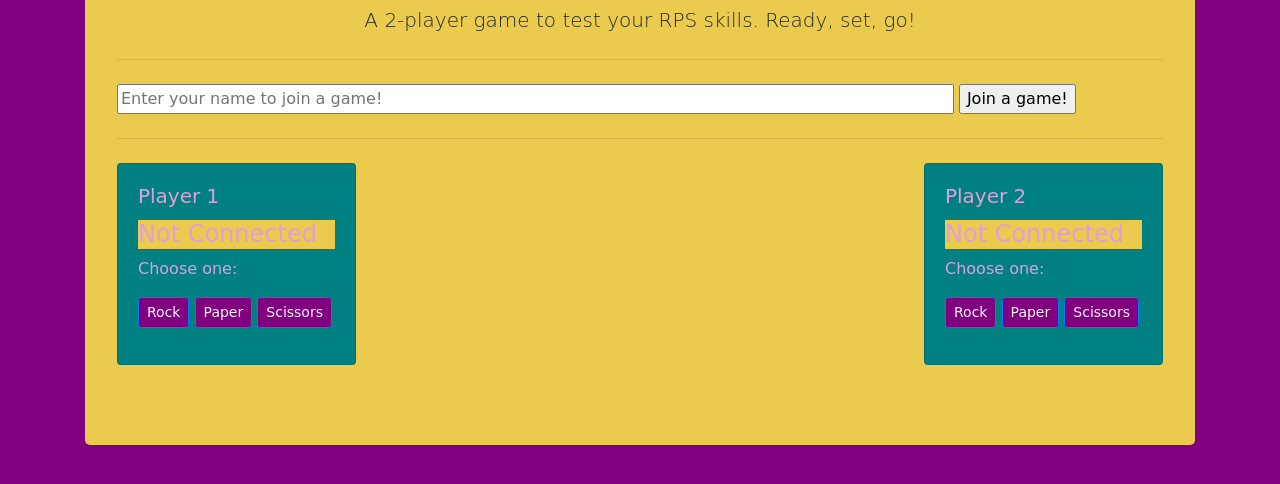
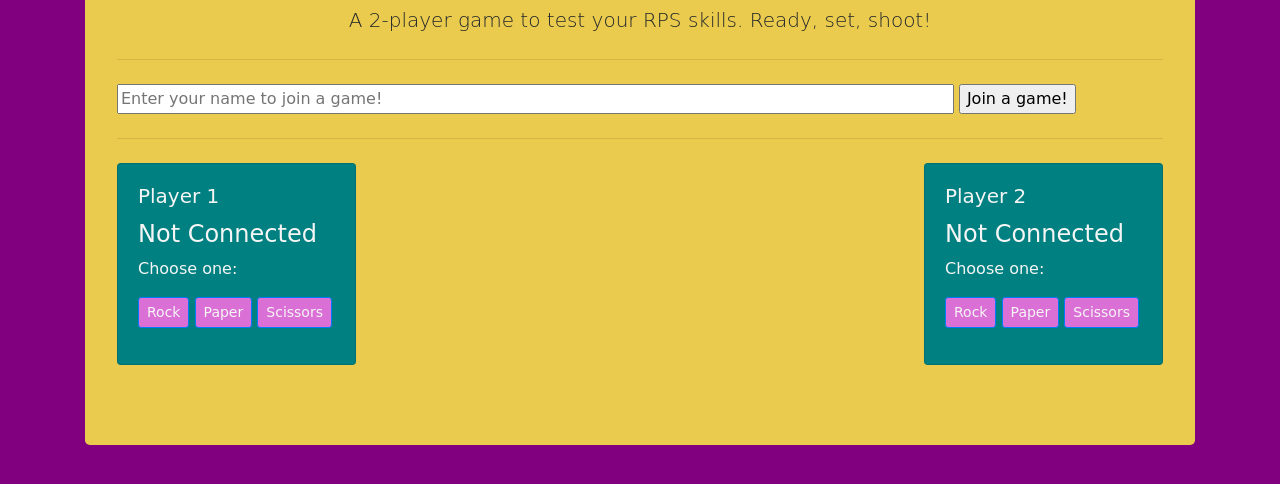
Before and after one commit to NehaNautiyal/RPS-Multiplayer, a plain HTML site: page index.html in a window 1280 px wide. Shown: the part 134-618 px from the top of the page. Drawn offline with nearby package versions, Linux system fonts and the light colour scheme; no server answers; a web font is replaced by a local one.

Commit message:
changed color & minor style changes

```diff
--- a/assets/css/style.css
+++ b/assets/css/style.css
@@ -24,7 +24,7 @@ button:hover {
 }
 
 .btn-primary {
-    background: purple;
+    background: orchid;
     color: whitesmoke;
 
 }
@@ -46,9 +46,10 @@ button:hover {
     font-family: 'Margarine', cursive;
 }
 
-#player-1-stats, #player-2-stats, #player-1-name, #player-2-name, #player-1-choose-text, #player-2-choose-text, #player-1-connection, #player-2-connection {
-    color: plum;
+#player-1-name, #player-2-name, #player-1-choose-text, #player-2-choose-text, #player-1-connection, #player-2-connection {
+    color: whitesmoke;
 }
-#player-1-connection, #player-2-connection {
-    background: #EACB4E;
+
+#player-1-stats, #player-2-stats {
+    color: purple;
 }
--- a/index.html
+++ b/index.html
@@ -21,7 +21,7 @@
 
         <div class="jumbotron">
             <h1 class="display-4 text-center">Play Rock / Paper / Scissors !</h1>
-            <p class="lead text-center">A 2-player game to test your RPS skills. Ready, set, go!</p>
+            <p class="lead text-center">A 2-player game to test your RPS skills. Ready, set, shoot!</p>
             <hr class="my-4 text-center">
             <form id="join-game">
 
```
